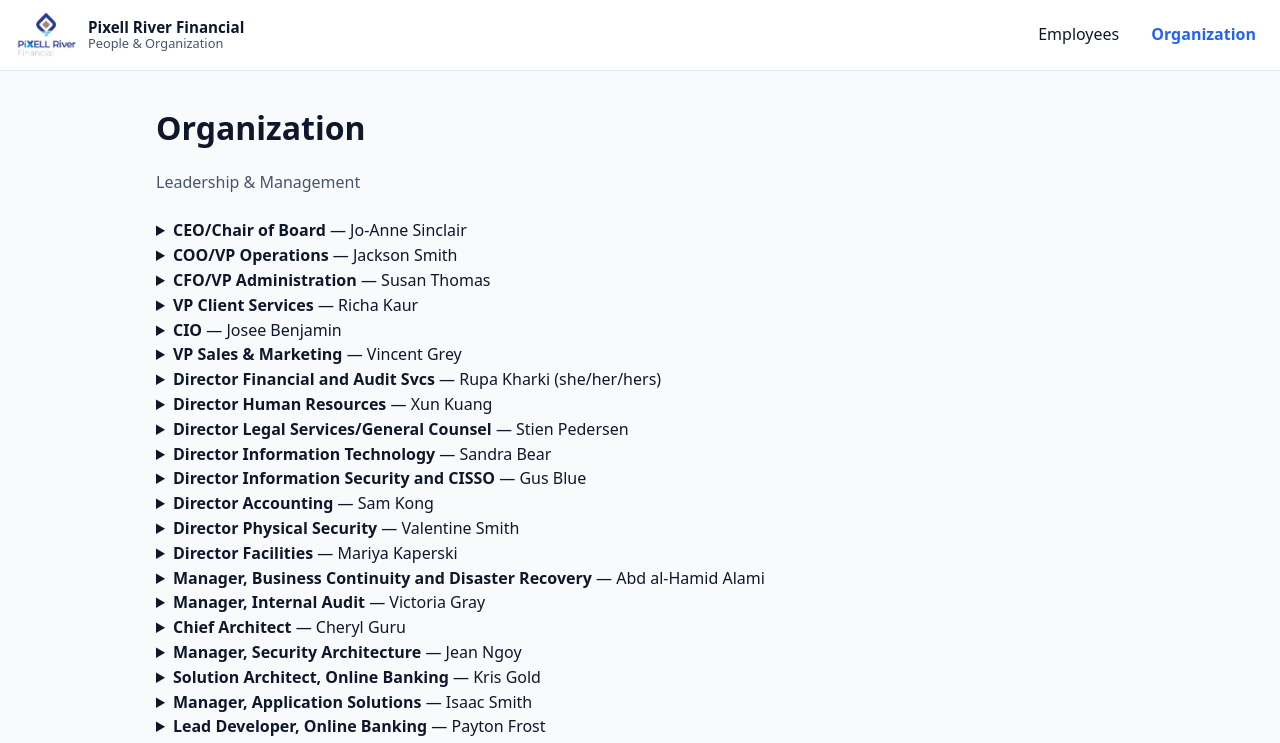
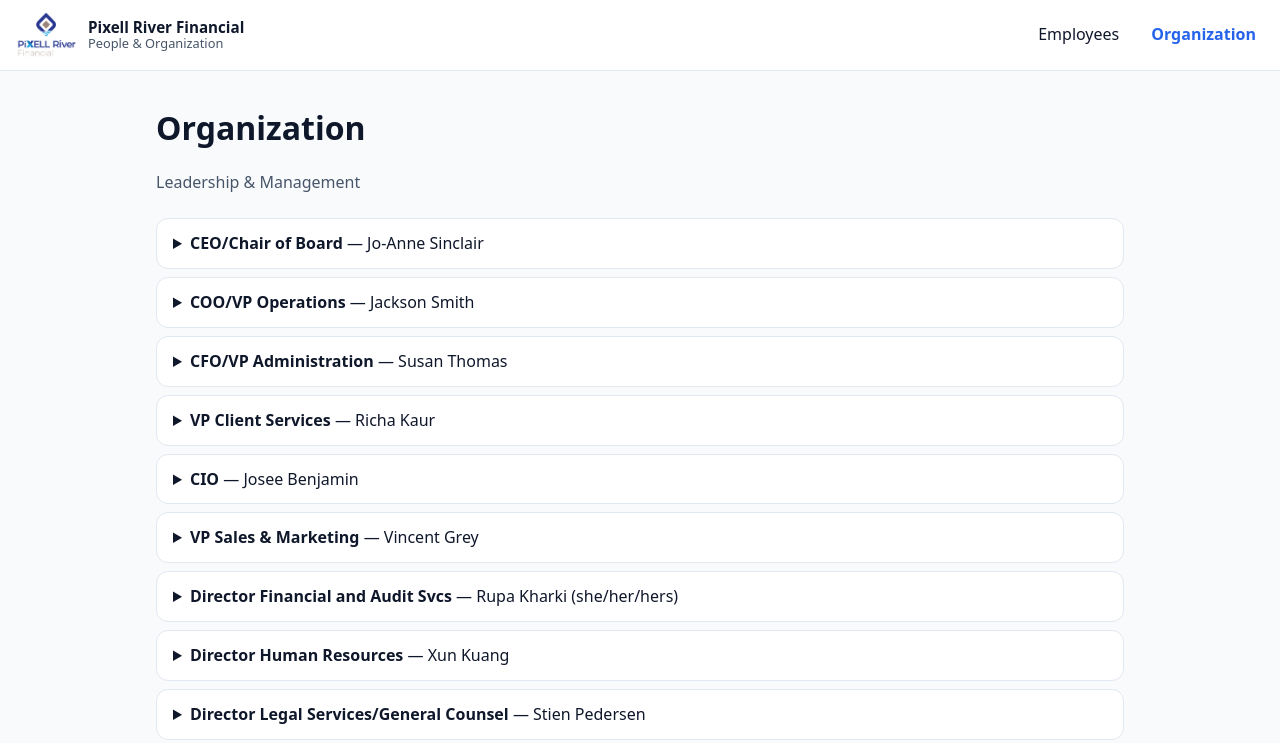
Before and after one commit to rushil2123/Full_Stack_Lab-1, a React (Vite) app in the folder pixell-river-directory/: page /organization in a window 1280 px wide. Shown: the top 743 px of the page. Built offline with nearby package versions, Linux system fonts and the light colour scheme.

Commit message:
feat: add styles for role details in Organization Page

```diff
--- a/pixell-river-directory/src/styles.css
+++ b/pixell-river-directory/src/styles.css
@@ -55,3 +55,9 @@
 /* Search Bar */
 .toolbar { margin-bottom: 1rem; }
 .input { width: 100%; max-width: 420px; padding: .5rem .75rem; border: 1px solid var(--border); border-radius: .5rem; }
+
+/* Organization Page */
+.role-details { background:#fff; border:1px solid var(--border); border-radius:.75rem; padding:.75rem 1rem; margin:.5rem 0; }
+.role-details > summary { cursor:pointer; }
+.role-details[open] { box-shadow:0 1px 2px rgba(0,0,0,.05); }
+.role-body { margin-top:.5rem; color: var(--text); }
```
